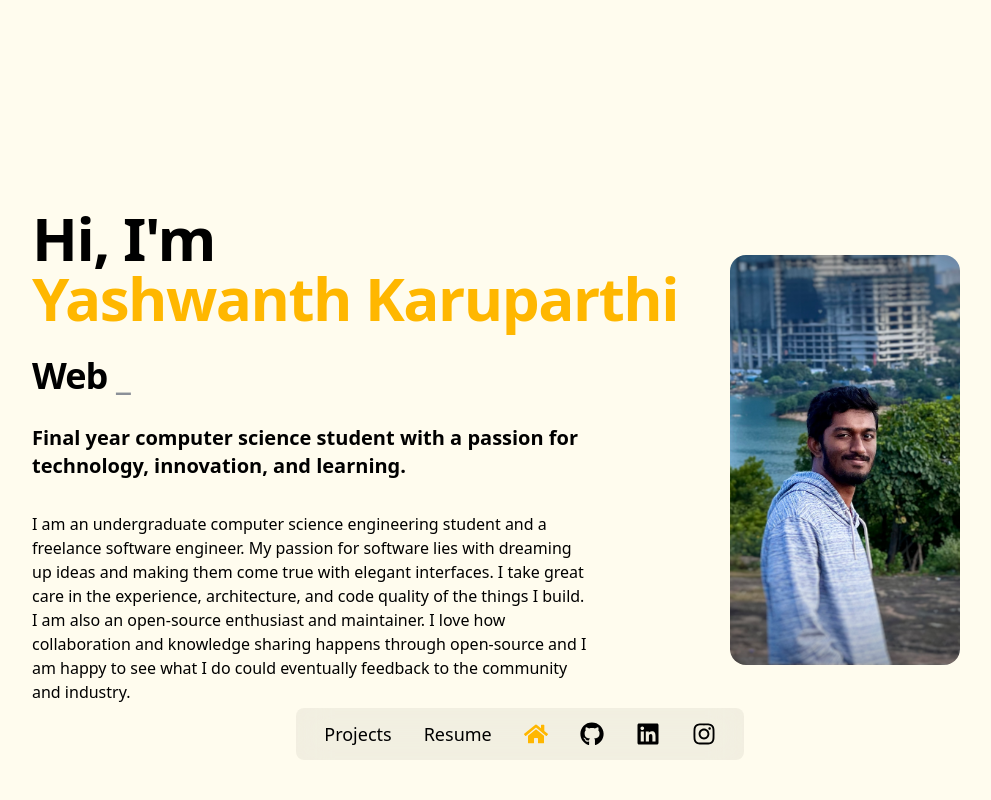
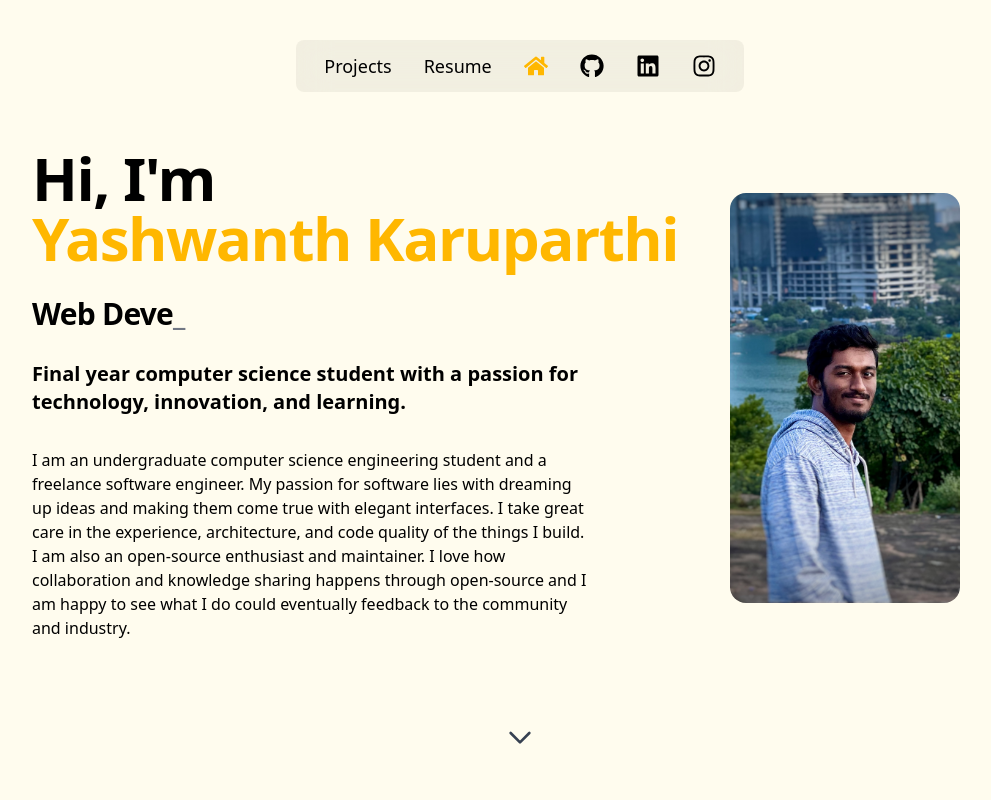
Before and after one commit to ysh1th/ysh1th-portfolio-website, a React (Vite) app: page / in a window 1280 px wide. Shown: the top 800 px of the page, without its empty margins (120-1111 px from the left). Built offline with nearby package versions, Linux system fonts and the light colour scheme.

Commit message:
navbar to top

```diff
--- a/src/components/navbar.jsx
+++ b/src/components/navbar.jsx
@@ -20,7 +20,7 @@ export default function Navbar() {
 
   return (
   <div>
-    <nav className='fixed left-0 right-0 z-50 bottom-[5%]'>
+    <nav className='fixed left-0 right-0 z-50 top-[5%]'>
       <div className="mx-auto flex max-w-md items-center justify-center rounded-lg bg-black/5 dark:bg-white/5 py-1.5 lg:py-3 backdrop-blur-lg">
       {/* <div className="mx-auto flex w-full min-h-full items-center justify-center rounded-lg bg-black/5 dark:bg-white/5 py-1.5 backdrop-blur-lg"> */}
         <div className="flex justify-between gap-6">
@@ -40,7 +40,7 @@ export default function Navbar() {
               </a>
             </li>
             <li className='text-bold'>
-              <a href="/" target="_blank" rel="noopener noreferrer">
+              <a href="/" rel="noopener noreferrer">
               {/* <p className='text-font-logo lg:text-xl'>
                 Y
               </p> */}
--- a/src/pages/landing.jsx
+++ b/src/pages/landing.jsx
@@ -9,7 +9,7 @@ import { div } from 'framer-motion/client';
 
 const TypewriterEffect = () => {
   const texts = [
-    'LLM Enthusiast',
+    'Data Enthusiast',
     'Web Developer',
     'Designer',
   ];
@@ -45,7 +45,7 @@ const TypewriterEffect = () => {
   return (
     <div>
     <div className="pt-10 lg:px-16 lg:py-8">
-      <div className="mx-auto px-6 max-w-5xl py-20">
+      <div className="mx-auto px-6 max-w-5xl py-5">
         <div className="border-b border-background pb-4 lg:mb-35">
           <div className="flex flex-wrap justify-between">
             <div className="w-full lg:w-2/3">
@@ -58,7 +58,7 @@ const TypewriterEffect = () => {
                 </h1>
                 {/* <h2 className="pb-7 text-4xl font-extrabold tracking-tight"> */}
                   <motion.h2
-                  className="pb-7 text-4xl font-extrabold tracking-tight"
+                  className="pb-7 text-3xl font-bold tracking-tight"
                   initial={{ opacity: 0 }}
                   animate={{ opacity: 1 }}
                   transition={{ duration: 1 }}
@@ -94,7 +94,7 @@ const TypewriterEffect = () => {
           </div>
         </div>
         {/* Scroll Down Arrow */}
-        <div className="flex justify-center mt-20">
+        <div className="flex justify-center mt-14">
           <a href="#next-section" className="text-gray-700 hover:text-gray-500">
             <svg
               className="w-8 h-8 animate-bounce"
--- a/src/pages/projects.jsx
+++ b/src/pages/projects.jsx
@@ -3,7 +3,7 @@ import { PROJECTS } from "../Content/index";
 
 export default function Projects() {
   return (
-    <div className="px-16 md:py-32">
+    <div className="px-16 py-20 md:py-10">
     <section className="py-5 bg-gray-100">
       <div className="container mx-auto">
         <h2 className="text-3xl font-bold text-center mb-20">My Projects</h2>
```
